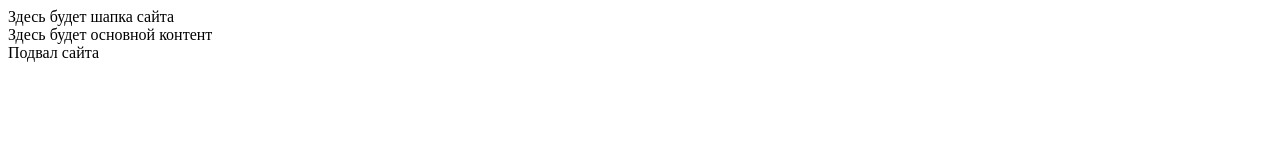
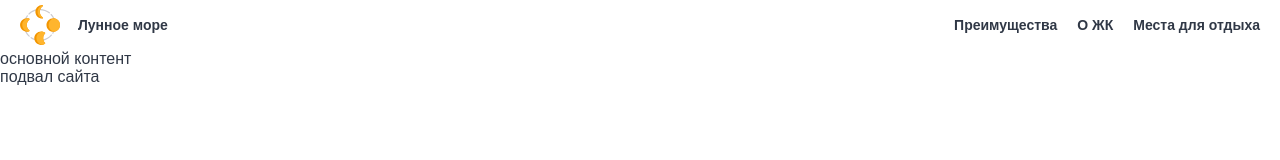
Before and after one commit to reymezis/layout-designer-project-lvl1, a plain HTML site: page index.html in a window 1280 px wide. Drawn offline with Linux system fonts and the light colour scheme.

Commit message:
header made up

```diff
--- a/index.html
+++ b/index.html
@@ -8,14 +8,22 @@
     <link rel="stylesheet" href="styles/style.css">
 </head>
 <body>
-    <header>
-        Здесь будет шапка сайта
+    <header class="header">
+        <nav class="main-navigation">
+            <img src="images/logo.svg" alt="Логотип лунное море" width="40" height="40">
+            <span class="name">Лунное море</span>
+            <ul class="site-navigation">
+                <li><a href="#">Преимущества</a></li>
+                <li><a href="#">О ЖК</a></li>
+                <li><a href="#">Места для отдыха</a></li>
+              </ul>
+        </nav>
     </header>
     <main>
-        Здесь будет основной контент
+        основной контент
     </main>
     <footer>
-        Подвал сайта
+        подвал сайта
     </footer>
 </body>
 </html>
--- a/styles/style.css
+++ b/styles/style.css
@@ -0,0 +1,45 @@
+body {
+    background: #fff;
+    color: #303846;
+    font-family: 'Raleway', sans-serif;
+    padding: 0;
+    margin: 0;
+   /* height: 100%; */
+}
+div, p, a, img, form, button {
+    box-sizing: border-box;
+}
+a {
+    text-decoration: none;
+}
+ul, li {
+    display: block;
+    padding: 0;
+    margin: 0;
+}
+header {
+    width: auto;
+    padding: 0;
+    background: #fff;
+}
+img {
+    margin-right: 18px;
+    margin-left: 20px;
+}
+.main-navigation {
+    display: flex;
+    height: 50px;
+    align-items: center;
+    font-size: 14px;
+    font-weight: bold;
+}
+.site-navigation {
+    display: flex;
+    list-style: none;
+    margin-left: auto;
+
+}
+.site-navigation li a {
+    color: #303846;
+    margin-right: 20px;
+}
```
